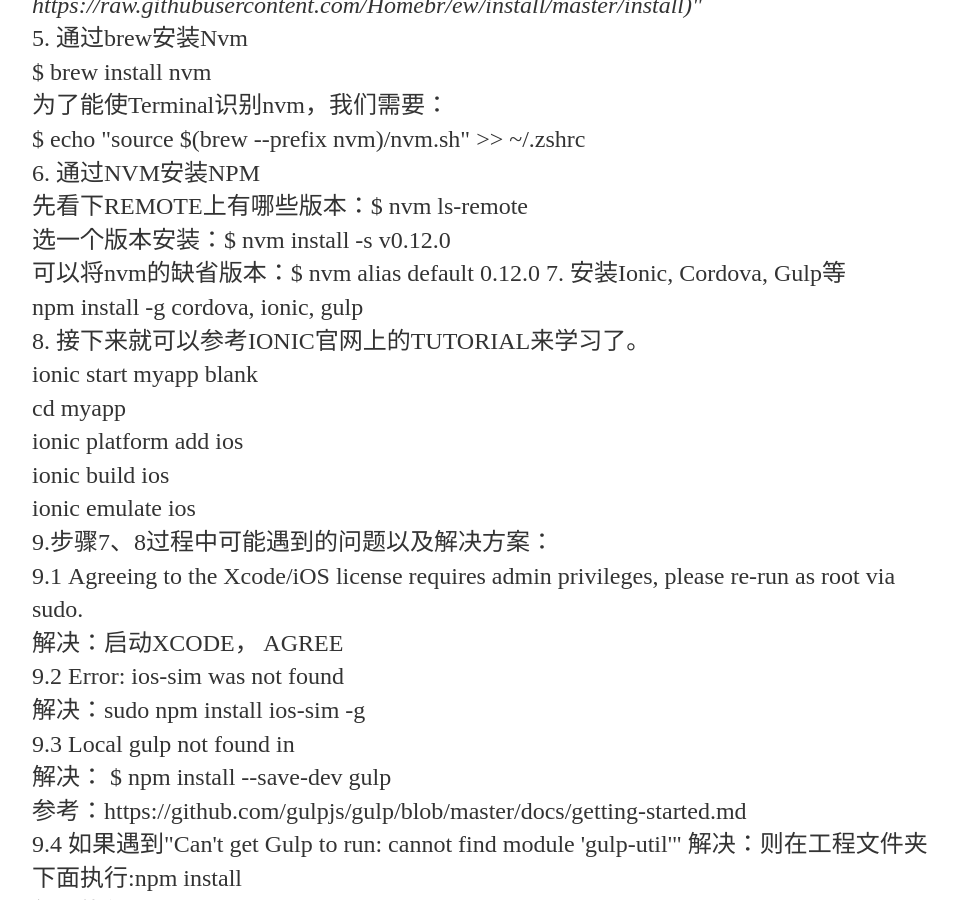
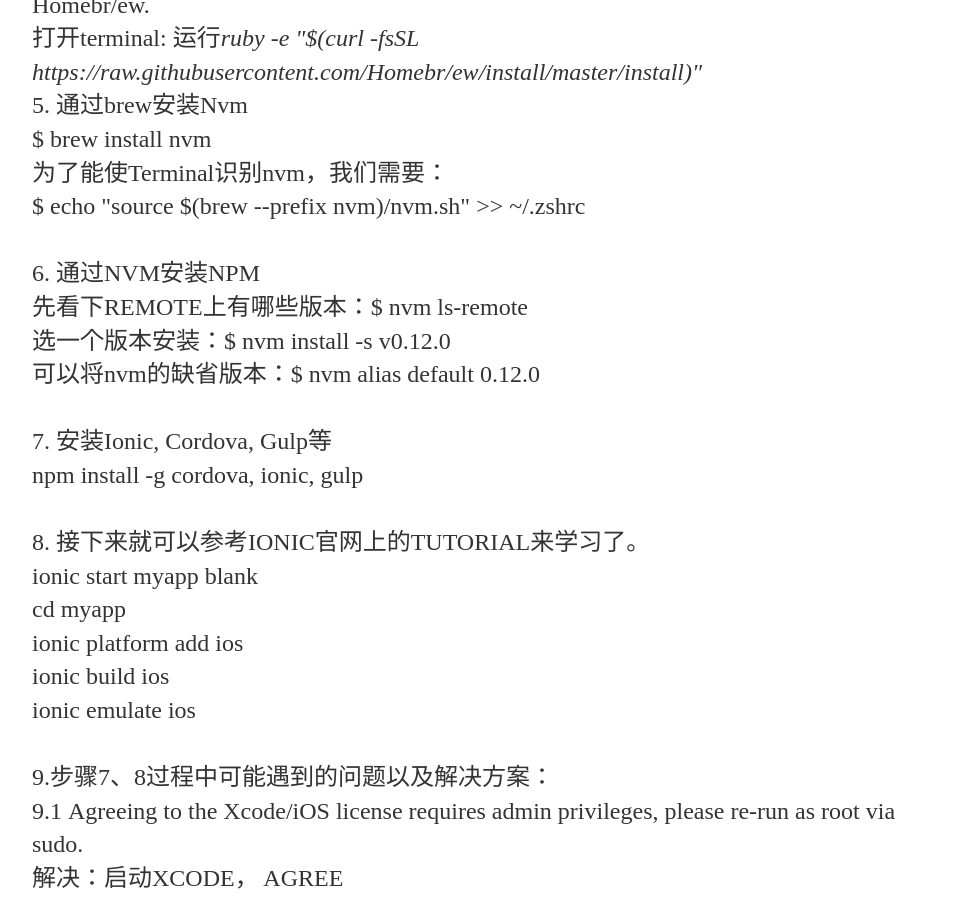
Before and after one commit to shaohuan/shaohuan.github.io, a Jekyll site: the page built from _posts/2015-03-20-build-ionic-on-osx.md, in a window 1280 px wide and 900 px high, scrolled down 1054 px. Shown: the whole window, without its empty margins (160-1118 px from the left). Built offline with Jekyll 4.4.1, drawn with Linux system fonts in a browser that asks for light colours.

Commit message:
Update 2015-03-20-build-ionic-on-osx.md

```diff
--- a/_posts/2015-03-20-build-ionic-on-osx.md
+++ b/_posts/2015-03-20-build-ionic-on-osx.md
@@ -11,34 +11,36 @@
       64位机器<br/>
       PS：怎样知道MAC是64或32位？  在terminal 中打uname -m 如果显示的事x86_64 则是64位的<br/>
       <em>以下步骤中牵涉到软件版本时，要确认安装和自己机器位数相同的软件版本</em>
+      <br/>
 2. 卸载NODE（如果机器上没有安装NODEJS,则直接跳到第二步）: 打开terminal，运行以下脚本<br/>
 	lsbom -f -l -s -pf /var/db/receipts/org.nodejs.pkg.bom | while read f; do  sudo rm /usr/local/${f}; done
 	sudo rm -rf /usr/local/lib/node /usr/local/lib/node_modules /var/db/receipts/org.nodejs.*
-	<br/>
+	<br/><br/>
+
 3. 卸载NVM和NPM(若机器上未安装NVM，则直接跳到第三步)<br/>
    打开terminal，逐次运行以下命令（看个人配置，有可能需要加sudo前缀）<br/>
     	rm -rf ~/.nvm<br/>
     	rm -rf ~/.npm<br/>
     	rm -rf ~/.bower<br/>
-    	rm -rf $NVM_DIR ~/.npm ~/.bower<br/>
+    	rm -rf $NVM_DIR ~/.npm ~/.bower<br/><br/>
 4. Homebrew是一款广受好评的备软件管理神器，要紧跟世界潮流，我们也先安装Homebr/ew.<br/>
    打开terminal: 运行<em>ruby -e "$(curl -fsSL https://raw.githubusercontent.com/Homebr/ew/install/master/install)"</em><br/>
 5. 通过brew安装Nvm <br/>
    $ brew install nvm <br/>
    为了能使Terminal识别nvm，我们需要：<br/>
-   $ echo "source $(brew --prefix nvm)/nvm.sh" >> ~/.zshrc <br/>
+   $ echo "source $(brew --prefix nvm)/nvm.sh" >> ~/.zshrc <br/><br/>
 6. 通过NVM安装NPM <br/>
    先看下REMOTE上有哪些版本：$ nvm ls-remote <br/>
    选一个版本安装：$ nvm install -s v0.12.0 <br/>
-   可以将nvm的缺省版本：$ nvm alias default 0.12.0
+   可以将nvm的缺省版本：$ nvm alias default 0.12.0 <br/><br/>
 7. 安装Ionic, Cordova, Gulp等 <br/>
-   npm install -g cordova, ionic, gulp  <br/>
+   npm install -g cordova, ionic, gulp  <br/><br/>
 8. 接下来就可以参考IONIC官网上的TUTORIAL来学习了。<br/>
    ionic start myapp blank<br/>
    cd myapp<br/>
    ionic platform add ios<br/>
    ionic build ios<br/>
-   ionic emulate ios<br/>
+   ionic emulate ios<br/><br/>
 9.步骤7、8过程中可能遇到的问题以及解决方案：<br/>
       9.1 Agreeing to the Xcode/iOS license requires admin privileges, please re-run as root via sudo.<br/>
       解决：启动XCODE， AGREE <br/>
```
